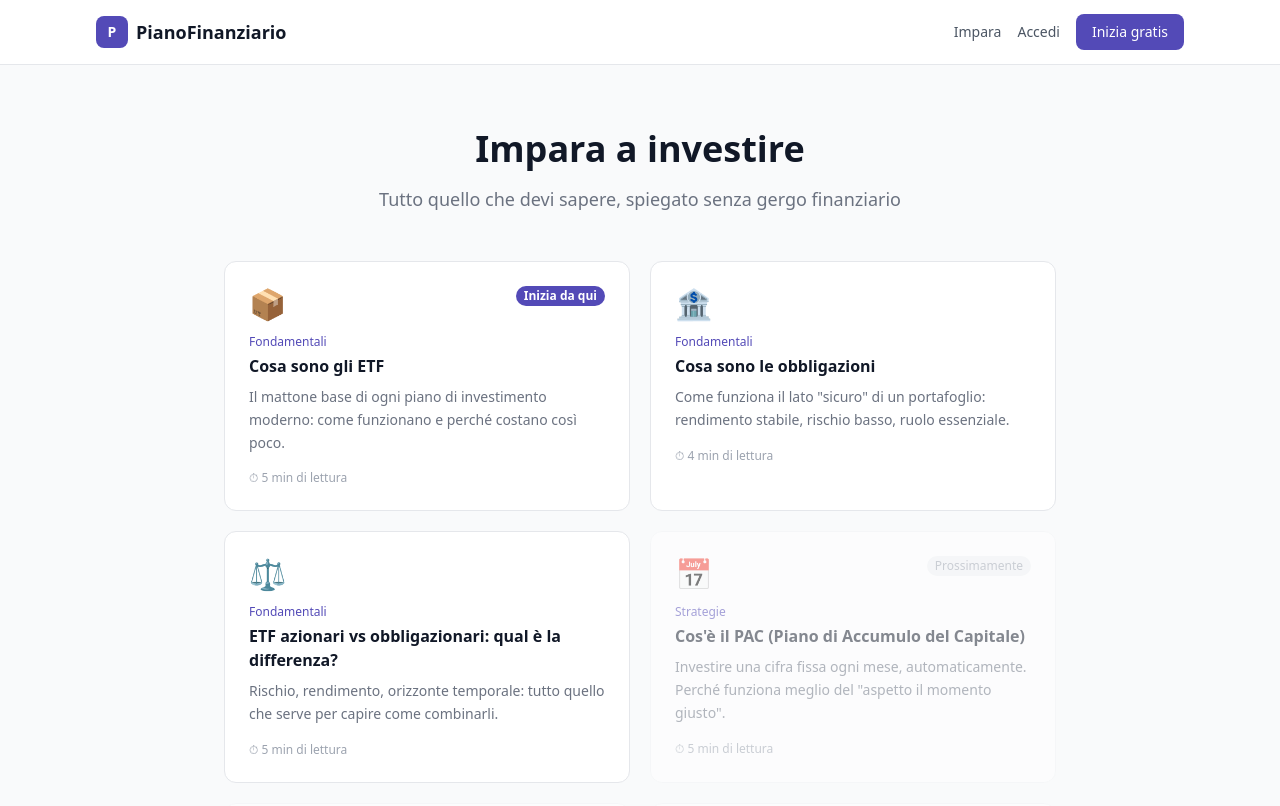
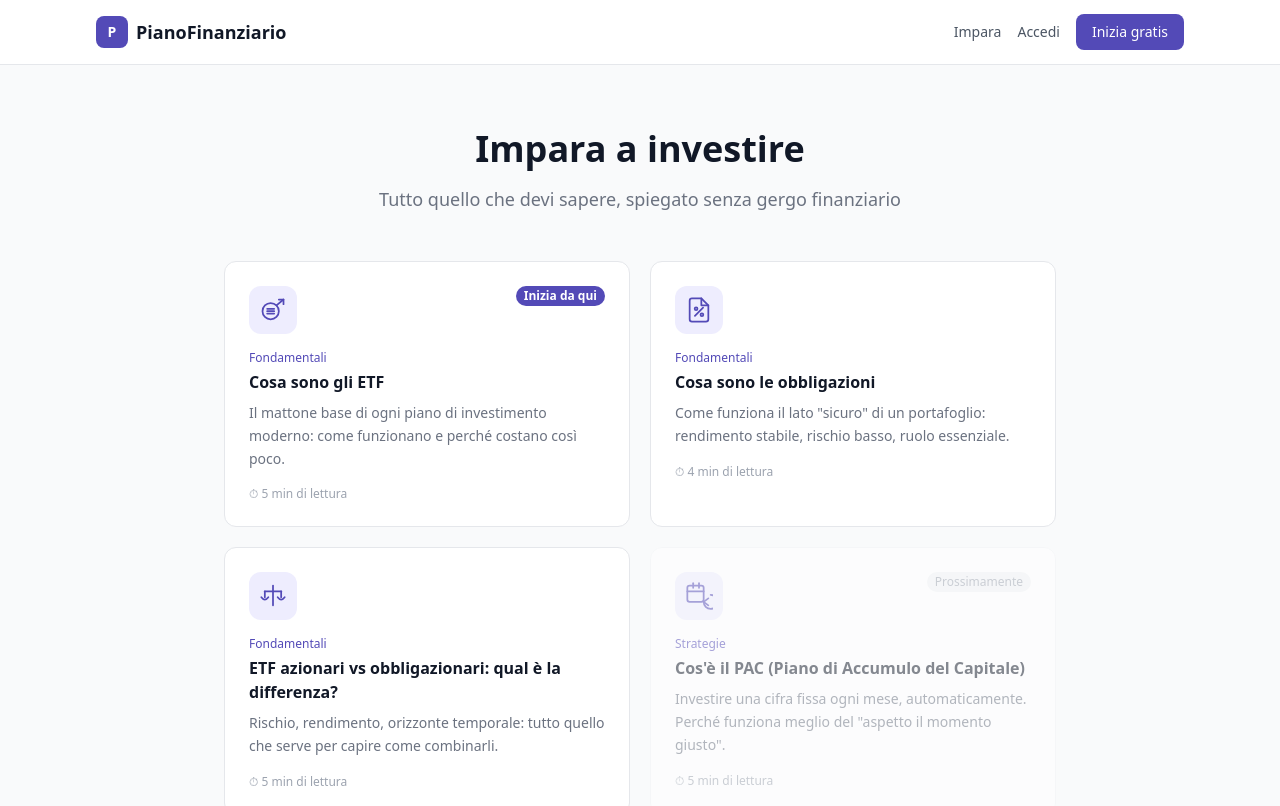
Before and after one commit to nicolatedoldi-eng/PianoFinanziario, a React (Vite) app: page /impara in a window 1280 px wide. Shown: the top 806 px of the page. Built offline with nearby package versions, Linux system fonts and the light colour scheme; no server answers.

Commit message:
feat(impara): update index page to use SVG icons from icons.jsx

```diff
--- a/src/pages/Impara/Index.jsx
+++ b/src/pages/Impara/Index.jsx
@@ -1,6 +1,7 @@
 import { useEffect } from 'react'
 import { Link } from 'react-router-dom'
 import { ARTICLES } from './articles'
+import { ICONS } from './icons'
 
 export default function ImparaIndex() {
   useEffect(() => {
@@ -25,7 +26,7 @@ export default function ImparaIndex() {
             <Link
               key={article.slug}
               to={`/impara/${article.slug}`}
-              className="group bg-white border border-gray-200 rounded-xl p-6 hover:border-gray-300 hover:shadow-sm transition-all"
+              className="bg-white border border-gray-200 rounded-xl p-6 hover:border-gray-300 hover:shadow-sm transition-all"
             >
               <ArticleCard article={article} />
             </Link>
@@ -46,19 +47,24 @@ export default function ImparaIndex() {
 function ArticleCard({ article, comingSoon }) {
   return (
     <>
-      <div className="flex items-start justify-between mb-3">
-        <span className="text-3xl" aria-hidden>{article.icon}</span>
-        <div className="flex items-center gap-2">
+      <div className="flex items-start justify-between mb-4">
+        <div
+          className="w-12 h-12 flex items-center justify-center rounded-xl shrink-0"
+          style={{ backgroundColor: '#EEEDFE' }}
+        >
+          {ICONS[article.slug]}
+        </div>
+        <div className="flex items-center gap-2 ml-3">
           {article.badge && (
             <span
-              className="text-xs font-bold px-2 py-0.5 rounded-full text-white"
+              className="text-xs font-bold px-2 py-0.5 rounded-full text-white whitespace-nowrap"
               style={{ backgroundColor: '#534AB7' }}
             >
               {article.badge}
             </span>
           )}
           {comingSoon && (
-            <span className="text-xs font-medium px-2 py-0.5 rounded-full bg-gray-100 text-gray-400">
+            <span className="text-xs font-medium px-2 py-0.5 rounded-full bg-gray-100 text-gray-400 whitespace-nowrap">
               Prossimamente
             </span>
           )}
```
